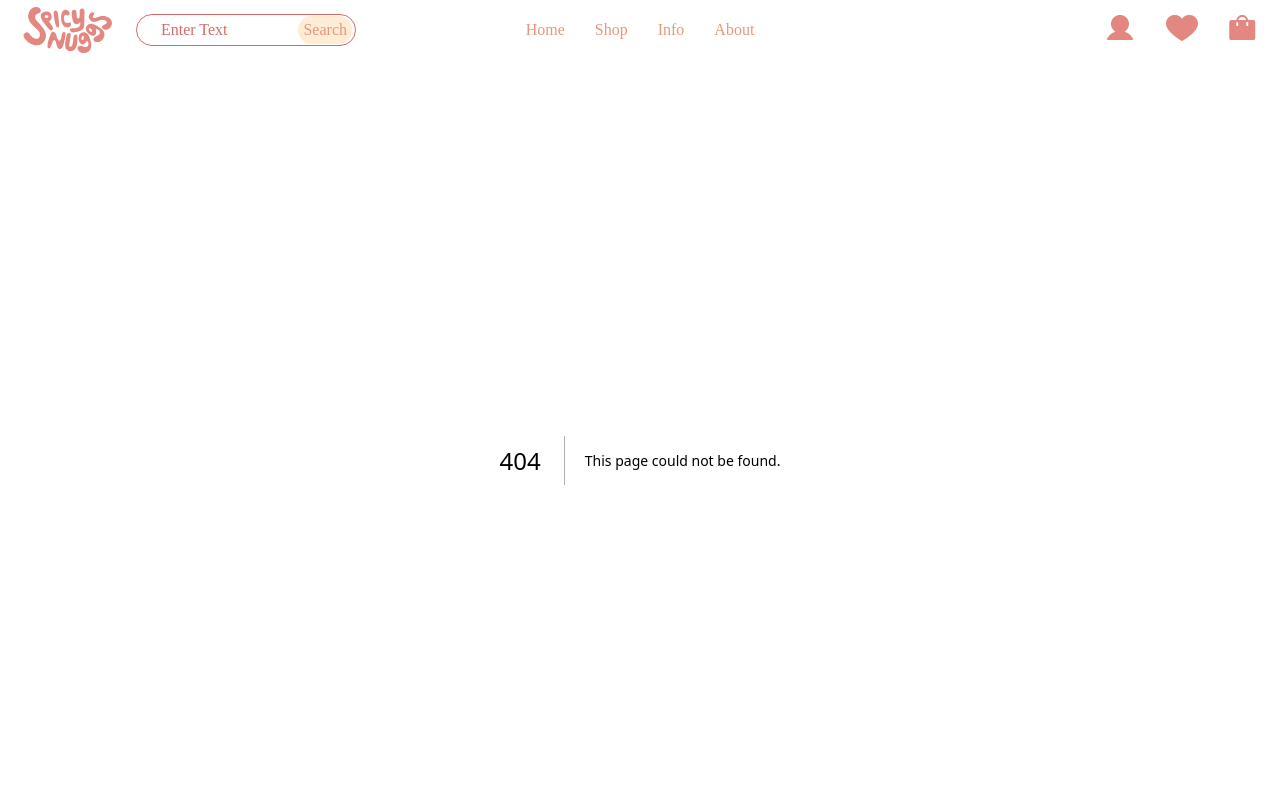
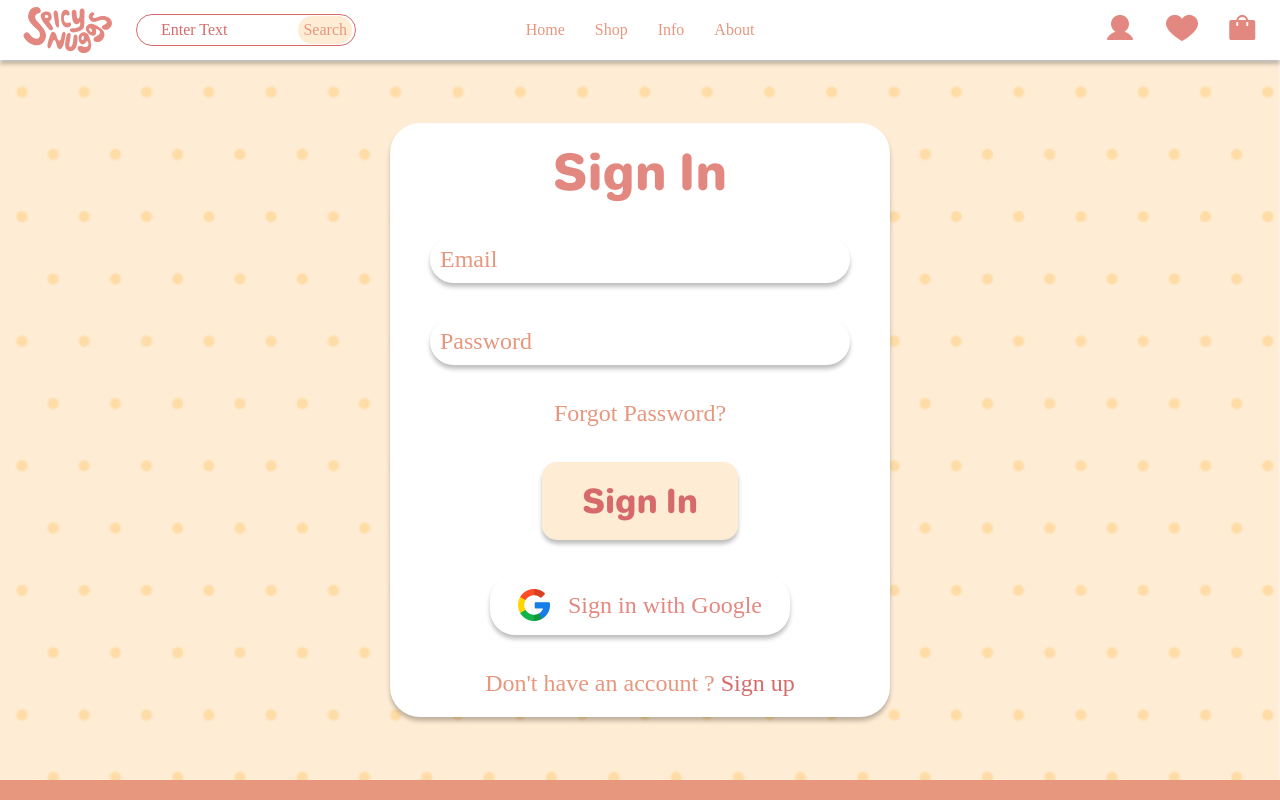
Before and after one commit to AnthonyQuispe/spicynuggs-public, a Next.js app: page /login in a window 1280 px wide. Before the commit this address had no page. Shown: the top 800 px of the page. Built offline with nearby package versions, Linux system fonts and the light colour scheme; a web font is replaced by a local one.

Commit message:
Finished Login Page Styling

```diff
--- /dev/null
+++ b/src/app/login/login.scss
@@ -0,0 +1,88 @@
+@use "../../styles/partials/variables" as *;
+@use "../../styles/partials/mixins" as *;
+@use "../../styles/partials/typograhy" as *;
+
+.login-page {
+  width: 100%;
+  min-height: 90dvh;
+  background-color: $White;
+  display: flex;
+  align-items: center;
+
+  @include Desktop {
+    background-image: url("../../assets/backgrounds/Login-Background.svg");
+    background-repeat: no-repeat;
+    background-size: cover;
+  }
+
+  &__form {
+    margin: 0 auto;
+    display: flex;
+    flex-direction: column;
+    max-width: 370px;
+    width: 100%;
+    padding: 20px;
+    gap: 35px;
+
+    @include Desktop {
+      background-color: $White;
+      width: 50%;
+      max-width: 500px;
+      box-shadow: 0px 4px 4px 0px rgba(0, 0, 0, 0.25);
+      border-radius: 30px;
+      padding: 20px 40px;
+    }
+
+    @include Four-k {
+      max-width: 700px;
+    }
+  }
+
+  &__title {
+    @include Title;
+    text-align: center;
+    color: $Rose;
+  }
+
+  &__input {
+    padding: 10px;
+    border-radius: 30px;
+    border: none;
+    box-shadow: 0px 4px 4px 0px rgba(0, 0, 0, 0.25);
+    @include Body;
+
+    &:focus {
+      outline: none;
+    }
+    &::placeholder {
+      color: $Burnt-Sienna;
+      @include Body;
+    }
+  }
+
+  &__link {
+    color: $Burnt-Sienna;
+    text-align: center;
+    @include Body;
+
+    &--rose {
+      color: $Dusty-Rose;
+    }
+  }
+
+  &__button {
+    background-color: $Oasis;
+    padding: 20px 10px;
+    border-radius: 15px;
+    box-shadow: 0px 4px 4px 0px rgba(0, 0, 0, 0.25);
+    border: none;
+    color: $Dusty-Rose;
+    width: fit-content;
+    margin: 0 auto;
+    @include SubHeader;
+
+    @include Desktop {
+      padding: 20px 40px;
+    }
+  }
+}
--- /dev/null
+++ b/src/app/login/page.jsx
@@ -0,0 +1,33 @@
+"use client";
+import "./login.scss";
+import React, { useEffect } from "react";
+import GoogleButton from "@/components/GoogleButton/GoogleButton";
+import Link from "next/link";
+
+export default function LoginPage() {
+  useEffect(() => {
+    const backgroundElement = document.querySelector(".footer");
+    if (backgroundElement) {
+      backgroundElement.classList.add("footer--alt");
+    }
+  }, []);
+
+  return (
+    <section className="login-page">
+      <form className="login-page__form">
+        <h1 className="login-page__title">Sign In</h1>
+        <input className="login-page__input" placeholder="Email" />
+        <input className="login-page__input" placeholder="Password" />
+        <Link className="login-page__link" href={"/"}>
+          Forgot Password?
+        </Link>
+        <button className="login-page__button">Sign In</button>
+        <GoogleButton />
+        <Link className="login-page__link" href={"/"}>
+          Don't have an account ?
+          <span className="login-page__link--rose"> Sign up</span>
+        </Link>
+      </form>
+    </section>
+  );
+}
--- a/src/components/Footer/Footer.scss
+++ b/src/components/Footer/Footer.scss
@@ -22,6 +22,14 @@
     align-items: flex-end;
     align-items: center;
     height: 500px;
+  }
+
+  &--alt {
+    background-image: none;
+
+    @include Tablet {
+      background-image: none;
+    }
   }
 
   &__logo {
--- /dev/null
+++ b/src/components/GoogleButton/GoogleButton.jsx
@@ -0,0 +1,12 @@
+import "./GoogleButton.scss";
+import GoogleIcon from "../../assets/GoogleIcon.svg";
+import Image from "next/image";
+
+export default function GoogleButton() {
+  return (
+    <button className="google-button">
+      <Image src={GoogleIcon} className="google-button__image" />
+      <p className="google-button__text">Sign in with Google</p>
+    </button>
+  );
+}
--- /dev/null
+++ b/src/components/GoogleButton/GoogleButton.scss
@@ -0,0 +1,34 @@
+@use "../../styles/partials/variables" as *;
+@use "../../styles/partials/mixins" as *;
+@use "../../styles/partials/typograhy" as *;
+
+.google-button {
+  margin: 0 auto;
+  display: flex;
+  width: 250px;
+  height: 60px;
+  border-radius: 25px;
+  border: none;
+  background-color: $White;
+  box-shadow: 0px 4px 4px 0px rgba(0, 0, 0, 0.25);
+  padding: 10px;
+  align-items: center;
+  justify-content: space-evenly;
+
+  @include Desktop {
+    width: 300px;
+  }
+
+  @include Four-k {
+    width: 450px;
+  }
+  &__image {
+    height: 80%;
+    width: fit-content;
+  }
+
+  &__text {
+    color: $Rose;
+    @include Body;
+  }
+}
--- a/src/components/Nav/Nav.scss
+++ b/src/components/Nav/Nav.scss
@@ -11,6 +11,10 @@
   gap: 10px;
   height: 60px;
   background-color: $White;
+
+  @include Desktop {
+    box-shadow: 0px 4px 4px 0px rgba(0, 0, 0, 0.25);
+  }
 
   &__button {
     border: none;
```
Also changed, not shown: src/assets/GoogleIcon.svg (added), src/assets/backgrounds/Login-Background.svg (added).
